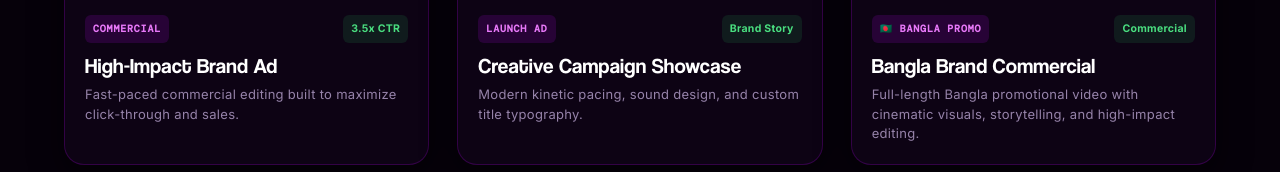
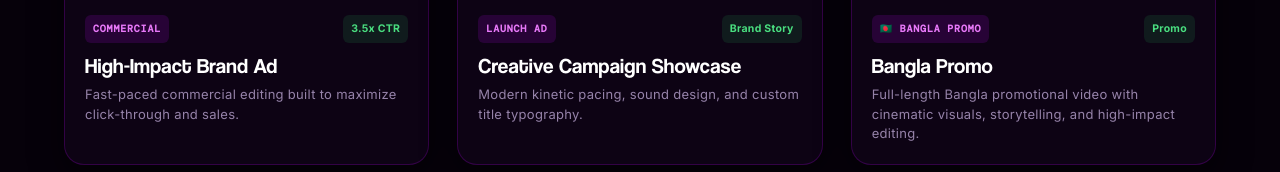
Before and after one commit to rakibportfolio/rakibportfolio.github.io, a website: page portfolio.html in a window 1280 px wide. Shown: the part 1715-1887 px from the top of the page. Drawn offline with nearby package versions, Linux system fonts and the light colour scheme; a web font is replaced by a local one.

Commit message:
fix(portfolio): rename Bangla Brand Commercial to Bangla Promo

```diff
--- a/portfolio.html
+++ b/portfolio.html
@@ -1041,9 +1041,9 @@
         <div class="pf-card-body">
           <div class="pf-card-badges">
             <span class="pf-tag">🇧🇩 Bangla Promo</span>
-            <span class="pf-result-badge">Commercial</span>
-          </div>
-          <h3 class="pf-card-title">Bangla Brand Commercial</h3>
+            <span class="pf-result-badge">Promo</span>
+          </div>
+          <h3 class="pf-card-title">Bangla Promo</h3>
           <p class="pf-card-desc">Full-length Bangla promotional video with cinematic visuals, storytelling, and high-impact editing.</p>
         </div>
       </div>
```
